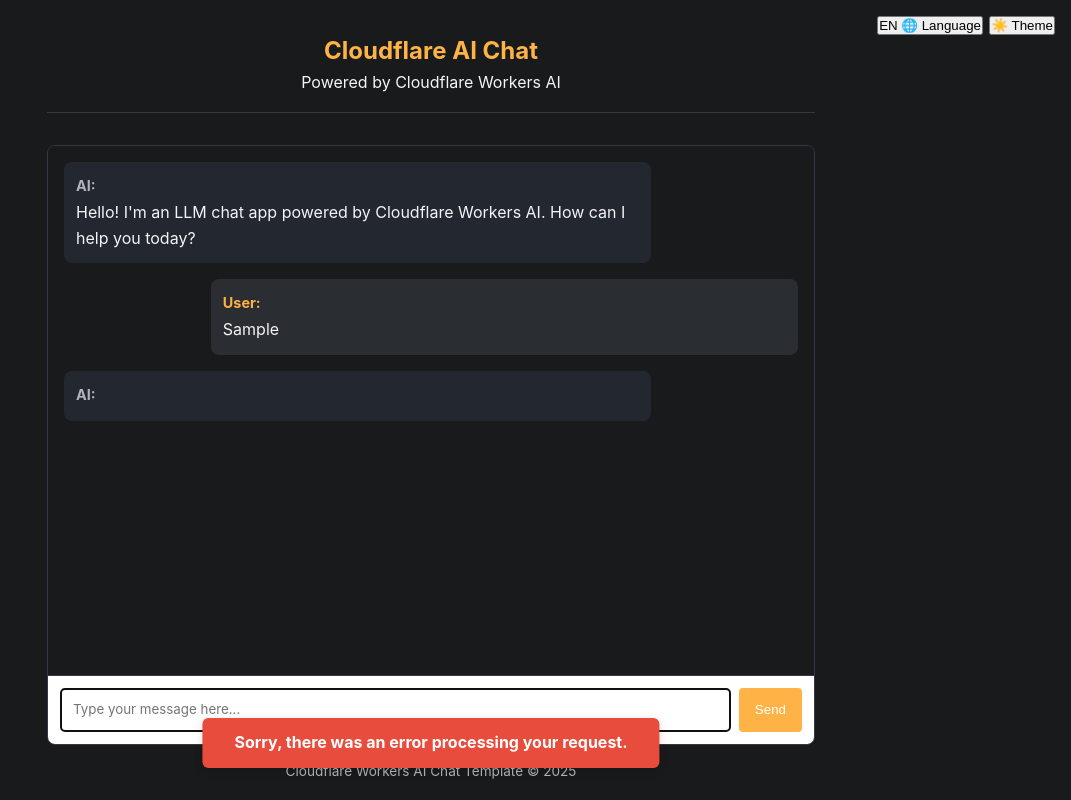
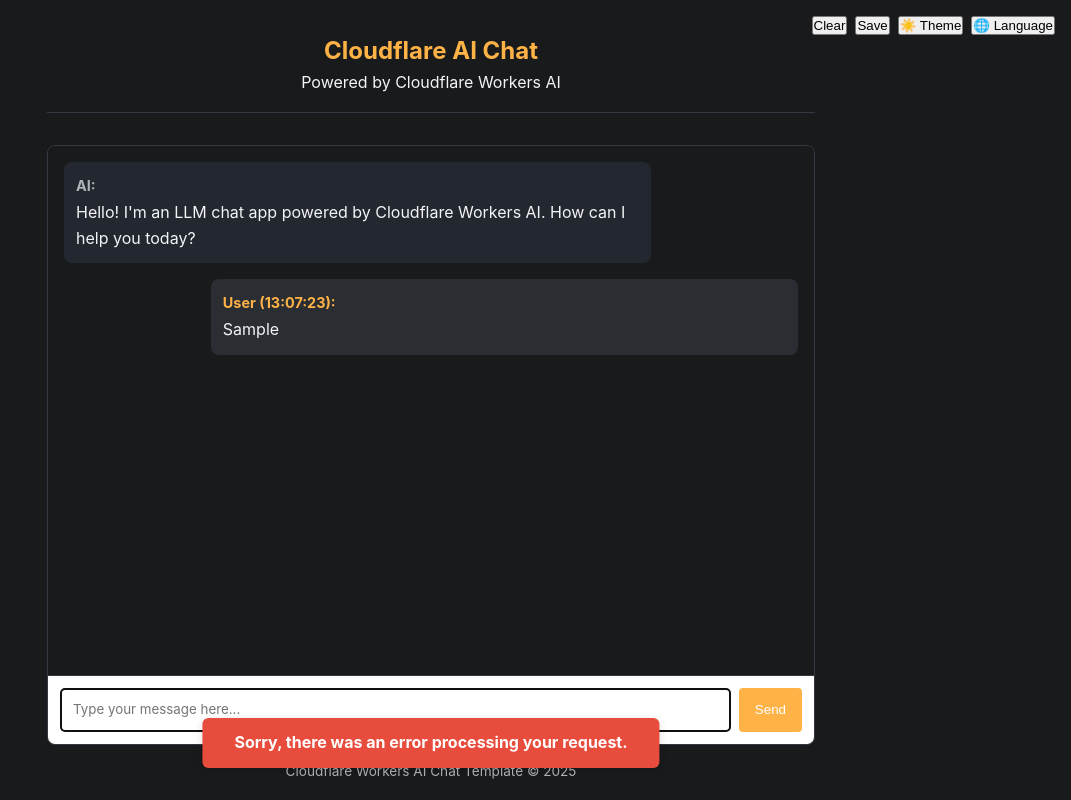
Before and after one commit to anomixer/llm-chat-app-template, a website: page public/index.html in a window 1280 px wide. Both pictures are taken after typing "Sample" into the empty fields and a click on the button "Send". Shown: the whole page, without its empty margins (209-1280 px from the left). Drawn offline with nearby package versions, Linux system fonts and the light colour scheme; no server answers.

Commit message:
readded dialog save / clear , timestamp

```diff
--- a/public/chat.js
+++ b/public/chat.js
@@ -1,7 +1,7 @@
 /**
- * LLM Chat App Frontend
+ * LLM Chat App Frontend (v4 - Cautious Implementation)
  *
- * Handles the chat UI interactions and communication with the backend API.
+ * Re-implementing features carefully on a stable base.
  */
 
 // DOM elements
@@ -9,6 +9,11 @@
 const userInput = document.getElementById("user-input");
 const sendButton = document.getElementById("send-button");
 const typingIndicator = document.getElementById("typing-indicator");
+const themeToggle = document.getElementById("theme-toggle");
+const langToggle = document.getElementById("lang-toggle");
+const clearChatButton = document.getElementById("clear-chat-button");
+const saveChatButton = document.getElementById("save-chat-button");
+const body = document.getElementById("body");
 
 // Chat state
 let chatHistory = [];
@@ -36,107 +41,82 @@
  */
 async function sendMessage() {
   const message = userInput.value.trim();
-
-  // Don't send empty messages
   if (message === "" || isProcessing) return;
 
-  // Disable input while processing
   isProcessing = true;
   userInput.disabled = true;
   sendButton.disabled = true;
+  typingIndicator.classList.add("visible");
 
-  // Add user message to chat
-  addMessageToChat("user", message);
+  const userTimestamp = new Date();
+  addMessageToChat("user", message, { timestamp: userTimestamp });
+  chatHistory.push({ role: "user", content: message, timestamp: userTimestamp });
 
-  // Clear input
   userInput.value = "";
   userInput.style.height = "auto";
 
-  // Show typing indicator
-  typingIndicator.classList.add("visible");
-
-  // Add message to history
-  chatHistory.push({ role: "user", content: message });
+  const assistantMessageEl = addMessageToChat("assistant", "", { isPlaceholder: true });
 
   try {
-    // Create new assistant response element
-    const assistantMessageEl = document.createElement("div");
-    assistantMessageEl.className = "message assistant-message";
-    assistantMessageEl.innerHTML = `<div class='msg-label'>${I18N['ai-label'][getLang()]}</div><div class='msg-content'></div>`;
-    chatMessages.appendChild(assistantMessageEl);
-
-    // Scroll to bottom
-    chatMessages.scrollTop = chatMessages.scrollHeight;
-
-    // 傳送 system prompt
-    const lang = getLang();
-    const messages = [
-      { role: 'system', content: SYSTEM_PROMPT[lang] || SYSTEM_PROMPT['en'] },
-      ...chatHistory
-    ];
-    // Send request to API
     const response = await fetch("/api/chat", {
       method: "POST",
-      headers: {
-        "Content-Type": "application/json",
-      },
-      body: JSON.stringify({
-        messages,
-      }),
+      headers: { "Content-Type": "application/json" },
+      body: JSON.stringify({ messages: [
+        { role: 'system', content: SYSTEM_PROMPT[getLang()] },
+        ...chatHistory.map(m => ({role: m.role, content: m.content})) // Send only role and content
+      ]}),
     });
 
-    // Handle errors
-    if (!response.ok) {
-      throw new Error("Failed to get response");
-    }
+    if (!response.ok) throw new Error(`API error: ${response.statusText}`);
 
-    // Process streaming response
     const reader = response.body.getReader();
     const decoder = new TextDecoder();
     let responseText = "";
+    let firstChunk = true;
+    let assistantTimestamp;
 
     while (true) {
       const { done, value } = await reader.read();
+      if (done) break;
 
-      if (done) {
-        break;
+      const chunk = decoder.decode(value, { stream: true });
+      const lines = chunk.split("\n");
+
+      for (const line of lines) {
+        if (line.startsWith("data:")) {
+          try {
+            const data = JSON.parse(line.substring(5));
+            if (data.response) {
+              if (firstChunk) {
+                firstChunk = false;
+                assistantTimestamp = new Date();
+                const labelText = I18N['ai-label'][getLang()];
+                assistantMessageEl.querySelector('.msg-label').textContent = `${labelText} ${formatTimestamp(assistantTimestamp)}:`;
+                assistantMessageEl.querySelector('.msg-content').innerHTML = '';
               }
-
-      // Decode chunk
-      const chunk = decoder.decode(value, { stream: true });
-
-      // Process SSE format
-      const lines = chunk.split("\n");
-      for (const line of lines) {
-        try {
-          const jsonData = JSON.parse(line);
-          if (jsonData.response) {
-            // Append new content to existing text
-            responseText += jsonData.response;
+              responseText += data.response;
               assistantMessageEl.querySelector(".msg-content").innerHTML = window.marked.parse(responseText);
-
-            // Scroll to bottom
               chatMessages.scrollTop = chatMessages.scrollHeight;
             }
-        } catch (e) {
-          console.error("Error parsing JSON:", e);
+          } catch (e) { /* Ignore parsing errors */ }
         }
       }
     }
+    if (responseText) {
+      chatHistory.push({ role: "assistant", content: responseText, timestamp: assistantTimestamp });
+    } else {
+       assistantMessageEl.remove();
+    }
 
-    // Add completed response to chat history
-    chatHistory.push({ role: "assistant", content: responseText });
   } catch (error) {
-    console.error("Error:", error);
+    console.error("Chat Error:", error);
     showErrorToast(I18N['error'][getLang()]);
+    assistantMessageEl.remove();
   } finally {
-    // Hide typing indicator
-    typingIndicator.classList.remove("visible");
-
-    // Re-enable input
     isProcessing = false;
     userInput.disabled = false;
     sendButton.disabled = false;
+    typingIndicator.classList.remove("visible");
     userInput.focus();
   }
 }
@@ -144,50 +124,40 @@
 /**
  * Helper function to add message to chat
  */
-function addMessageToChat(role, content, isWelcome) {
+function addMessageToChat(role, content, options = {}) {
+  const { isWelcome = false, isPlaceholder = false, timestamp = new Date() } = options;
+
   const messageEl = document.createElement("div");
   messageEl.className = `message ${role}-message`;
-  if (isWelcome) messageEl.setAttribute('data-welcome', '1');
-  // 多語 label
-  const label = role === "user" ? I18N['user-label'][getLang()] : I18N['ai-label'][getLang()];
-  messageEl.innerHTML = `<div class='msg-label'>${label}</div><div class='msg-content'>${window.marked.parse(content)}</div>`;
-  if (isWelcome && chatMessages.firstChild) {
-    chatMessages.insertBefore(messageEl, chatMessages.firstChild);
+
+  const labelKey = role === 'assistant' ? 'ai-label' : 'user-label';
+  const labelText = I18N[labelKey][getLang()];
+
+  let fullLabel;
+  if (isWelcome) {
+      fullLabel = labelText + ':';
+      messageEl.setAttribute('data-welcome', '1');
+  } else if (isPlaceholder) {
+      fullLabel = labelText + ':';
   } else {
-    chatMessages.appendChild(messageEl);
+      fullLabel = `${labelText} ${formatTimestamp(timestamp)}:`;
   }
 
-  // Scroll to bottom
+  messageEl.innerHTML = `<div class="msg-label">${fullLabel}</div><div class="msg-content">${window.marked.parse(content)}</div>`;
+  chatMessages.appendChild(messageEl);
   chatMessages.scrollTop = chatMessages.scrollHeight;
+  return messageEl;
 }
 
-// 主題切換功能
-const themeToggle = document.getElementById("theme-toggle");
-const body = document.getElementById("body");
-
+// ===== UI & Theme Functions =====
 function setTheme(isDark) {
-  if (isDark) {
-    body.classList.add("dark");
-    themeToggle.textContent = "☀️ " + I18N['theme-toggle'][getLang()];
-  } else {
-    body.classList.remove("dark");
-    themeToggle.textContent = "🌙 " + I18N['theme-toggle'][getLang()];
-  }
-}
-function getThemeIsDark() {
-  return body.classList.contains("dark");
+  body.classList.toggle("dark", isDark);
+  updateI18nUI(); // Re-render UI text for theme button
 }
 
-// 讀取 localStorage 或跟隨系統
-function getPreferredTheme() {
-  const saved = localStorage.getItem("theme");
-  if (saved === "dark") return true;
-  if (saved === "light") return false;
-  // 沒有儲存時跟隨系統
-  return window.matchMedia && window.matchMedia('(prefers-color-scheme: dark)').matches;
-}
+const formatTimestamp = (ts) => `(${ts.getHours().toString().padStart(2, '0')}:${ts.getMinutes().toString().padStart(2, '0')}:${ts.getSeconds().toString().padStart(2, '0')})`;
 
-// ===== 多語言支援 =====
+// ===== Localization =====
 const LANGS = [
   { code: 'en', label: 'English' },
   { code: 'zh-TW', label: '繁體中文' },
@@ -195,91 +165,25 @@
   { code: 'ja', label: '日本語' },
   { code: 'ko', label: '한국어' },
 ];
+const LANG_ICONS = { 'en': 'EN', 'zh-TW': 'TW', 'zh-CN': 'CN', 'ja': 'JP', 'ko': 'KO' };
 const I18N = {
-  'header-title': {
-    'en': 'Cloudflare AI Chat',
-    'zh-TW': 'Cloudflare AI 聊天室',
-    'zh-CN': 'Cloudflare AI 聊天室',
-    'ja': 'Cloudflare AI チャット',
-    'ko': 'Cloudflare AI 채팅',
-  },
-  'header-desc': {
-    'en': 'Powered by Cloudflare Workers AI',
-    'zh-TW': '由 Cloudflare Workers AI 驅動',
-    'zh-CN': '由 Cloudflare Workers AI 驱动',
-    'ja': 'Cloudflare Workers AI 搭載',
-    'ko': 'Cloudflare Workers AI 기반',
-  },
-  'theme-toggle': {
-    'en': 'Theme',
-    'zh-TW': '主題',
-    'zh-CN': '主题',
-    'ja': 'テーマ',
-    'ko': '테마',
-  },
-  'lang-toggle': {
-    'en': '🌐 Language',
-    'zh-TW': '🌐 語言',
-    'zh-CN': '🌐 语言',
-    'ja': '🌐 言語',
-    'ko': '🌐 언어',
-  },
-  'typing-text': {
-    'en': 'AI is thinking...',
-    'zh-TW': 'AI 思考中...',
-    'zh-CN': 'AI 思考中...',
-    'ja': 'AIが考え中...',
-    'ko': 'AI가 생각 중...'
-  },
-  'user-input': {
-    'en': 'Type your message here...',
-    'zh-TW': '請輸入訊息...',
-    'zh-CN': '请输入信息...',
-    'ja': 'メッセージを入力してください...',
-    'ko': '메시지를 입력하세요...'
-  },
-  'send-button': {
-    'en': 'Send',
-    'zh-TW': '送出',
-    'zh-CN': '发送',
-    'ja': '送信',
-    'ko': '전송'
-  },
-  'footer-text': {
-    'en': 'Cloudflare Workers AI Chat Template © 2025',
-    'zh-TW': 'Cloudflare Workers AI 聊天範本 © 2025',
-    'zh-CN': 'Cloudflare Workers AI 聊天模板 © 2025',
-    'ja': 'Cloudflare Workers AI チャットテンプレート © 2025',
-    'ko': 'Cloudflare Workers AI 채팅 템플릿 © 2025'
-  },
-  'welcome': {
-    'en': "Hello! I'm an LLM chat app powered by Cloudflare Workers AI. How can I help you today?",
-    'zh-TW': '哈囉！我是由 Cloudflare Workers AI 驅動的聊天機器人，有什麼可以幫您？',
-    'zh-CN': '你好！我是由 Cloudflare Workers AI 驱动的聊天机器人，有什么可以帮您？',
-    'ja': 'こんにちは！Cloudflare Workers AI 搭載のチャットボットです。ご用件をどうぞ！',
-    'ko': '안녕하세요! Cloudflare Workers AI 기반 챗봇입니다. 무엇을 도와드릴까요?'
-  },
-  'user-label': {
-    'en': 'User:',
-    'zh-TW': '使用者：',
-    'zh-CN': '用户：',
-    'ja': 'ユーザー：',
-    'ko': '사용자:'
-  },
-  'ai-label': {
-    'en': 'AI:',
-    'zh-TW': 'AI：',
-    'zh-CN': 'AI：',
-    'ja': 'AI：',
-    'ko': 'AI:'
-  },
-  'error': {
-    'en': 'Sorry, there was an error processing your request.',
-    'zh-TW': '抱歉，處理您的請求時發生錯誤。',
-    'zh-CN': '抱歉，处理您的请求时发生错误。',
-    'ja': '申し訳ありません。リクエスト処理中にエラーが発生しました。',
-    'ko': '죄송합니다. 요청 처리 중 오류가 발생했습니다.'
-  }
+    'header-title': { 'en': 'Cloudflare AI Chat', 'zh-TW': 'Cloudflare AI 聊天室', 'zh-CN': 'Cloudflare AI 聊天室', 'ja': 'Cloudflare AI チャット', 'ko': 'Cloudflare AI 채팅' },
+    'header-desc': { 'en': 'Powered by Cloudflare Workers AI', 'zh-TW': '由 Cloudflare Workers AI 驅動', 'zh-CN': '由 Cloudflare Workers AI 驱动', 'ja': 'Cloudflare Workers AI 搭載', 'ko': 'Cloudflare Workers AI 기반' },
+    'theme-toggle': { 'en': 'Theme', 'zh-TW': '主題', 'zh-CN': '主题', 'ja': 'テーマ', 'ko': '테마' },
+    'lang-toggle': { 'en': 'Language', 'zh-TW': '語言', 'zh-CN': '语言', 'ja': '言語', 'ko': '언어' },
+    'clear-chat-button': { 'en': 'Clear', 'zh-TW': '清除', 'zh-CN': '清除', 'ja': 'クリア', 'ko': '지우기' },
+    'save-chat-button': { 'en': 'Save', 'zh-TW': '儲存', 'zh-CN': '保存', 'ja': '保存', 'ko': '저장' },
+    'typing-text': { 'en': 'AI is thinking...', 'zh-TW': 'AI 思考中...', 'zh-CN': 'AI 思考中...', 'ja': 'AIが考え中...', 'ko': 'AI가 생각 중...' },
+    'user-input': { 'en': 'Type your message here...', 'zh-TW': '請輸入訊息...', 'zh-CN': '请输入信息...', 'ja': 'メッセージを入力してください...', 'ko': '메시지를 입력하세요...' },
+    'send-button': { 'en': 'Send', 'zh-TW': '送出', 'zh-CN': '发送', 'ja': '送信', 'ko': '전송' },
+    'footer-text': { 'en': 'Cloudflare Workers AI Chat Template © 2025', 'zh-TW': 'Cloudflare Workers AI 聊天範本 © 2025', 'zh-CN': 'Cloudflare Workers AI 聊天模板 © 2025', 'ja': 'Cloudflare Workers AI チャットテンプレート © 2025', 'ko': 'Cloudflare Workers AI 채팅 템플릿 © 2025' },
+    'welcome': { 'en': "Hello! I'm an LLM chat app powered by Cloudflare Workers AI. How can I help you today?", 'zh-TW': '哈囉！我是由 Cloudflare Workers AI 驅動的聊天機器人，有什麼可以幫您？', 'zh-CN': '你好！我是由 Cloudflare Workers AI 驱动的聊天机器人，有什么可以帮您？', 'ja': 'こんにちは！Cloudflare Workers AI 搭載のチャットボットです。ご用件をどうぞ！', 'ko': '안녕하세요! Cloudflare Workers AI 기반 챗봇입니다. 무엇을 도와드릴까요?' },
+    'user-label': { 'en': 'User', 'zh-TW': '使用者', 'zh-CN': '用户', 'ja': 'ユーザー', 'ko': '사용자' },
+    'ai-label': { 'en': 'AI', 'zh-TW': 'AI', 'zh-CN': 'AI', 'ja': 'AI', 'ko': 'AI' },
+    'error': { 'en': 'Sorry, there was an error processing your request.', 'zh-TW': '抱歉，處理您的請求時發生錯誤。', 'zh-CN': '抱歉，处理您的请求时发生错误。', 'ja': '申し訳ありません。リクエスト処理中にエラーが発生しました。', 'ko': '죄송합니다. 요청 처리 중 오류가 발생했습니다.' }
+};
+const SYSTEM_PROMPT = {
+    'en': 'You are a helpful, friendly assistant. Provide concise and accurate responses.', 'zh-TW': '你是一個樂於助人且友善的助理，請用簡潔且準確的方式回覆。', 'zh-CN': '你是一个乐于助人且友善的助手，请用简洁且准确的方式回复。', 'ja': 'あなたは親切でフレンドリーなアシスタントです。簡潔かつ正確に回答してください。', 'ko': '당신은 친절하고 도움이 되는 어시스턴트입니다. 간결하고 정확하게 답변해 주세요.',
 };
 
 function getLang() {
@@ -288,129 +192,103 @@
 function setLang(lang) {
   localStorage.setItem('lang', lang);
 }
-// ===== 語言 icon 對應表 =====
-const LANG_ICONS = {
-  'en': 'EN',
-  'zh-TW': 'TW',
-  'zh-CN': 'CN',
-  'ja': 'JP',
-  'ko': 'KO',
-};
+
 function updateI18nUI() {
   const lang = getLang();
-  for (const id in I18N) {
-    if (id === 'welcome' || id === 'user-label' || id === 'ai-label' || id === 'error') continue;
-    const el = document.getElementById(id);
-    if (el) {
-      if (id === 'user-input') {
-        el.placeholder = I18N[id][lang];
-      } else if (id === 'lang-toggle') {
-        el.textContent = LANG_ICONS[lang] + ' ' + I18N[id][lang];
-      } else {
-        el.textContent = I18N[id][lang];
-      }
-    }
-  }
-  // 更新主題按鈕圖示
-  setTheme(getThemeIsDark());
+  const isDark = body.classList.contains("dark");
+  document.getElementById('header-title').textContent = I18N['header-title'][lang];
+  document.getElementById('header-desc').textContent = I18N['header-desc'][lang];
+  document.getElementById('typing-text').textContent = I18N['typing-text'][lang];
+  userInput.placeholder = I18N['user-input'][lang];
+  sendButton.textContent = I18N['send-button'][lang];
+  document.getElementById('footer-text').textContent = I18N['footer-text'][lang];
+  themeToggle.textContent = (isDark ? "☀️ " : "🌙 ") + I18N['theme-toggle'][lang];
+  langToggle.textContent = '🌐 ' + I18N['lang-toggle'][lang];
+  clearChatButton.textContent = I18N['clear-chat-button'][lang];
+  saveChatButton.textContent = I18N['save-chat-button'][lang];
 }
 
-// 語言切換按鈕
-const langToggle = document.getElementById('lang-toggle');
-langToggle.addEventListener('click', () => {
-  const cur = getLang();
-  const idx = LANGS.findIndex(l => l.code === cur);
-  const next = LANGS[(idx + 1) % LANGS.length].code;
-  setLang(next);
-  updateI18nUI();
-  // 重新渲染歡迎訊息（如果對話為空）
-  if (chatMessages.children.length === 0) renderWelcome();
-});
+function renderWelcomeMessage() {
+    chatMessages.innerHTML = '';
+    addMessageToChat('assistant', I18N['welcome'][getLang()], { isWelcome: true });
+}
 
-// 恢復主題切換按鈕事件
-themeToggle.addEventListener("click", () => {
-  const isDark = !body.classList.contains("dark");
-  setTheme(isDark);
-  localStorage.setItem("theme", isDark ? "dark" : "light");
-});
-
-// ===== 歡迎訊息動態插入 =====
-function renderWelcome() {
-  // 若已存在歡迎訊息則只更新內容，不重複插入
-  let firstMsg = chatMessages.querySelector('.assistant-message[data-welcome]');
-  if (!firstMsg) {
-    addMessageToChat('assistant', I18N['welcome'][getLang()], true);
-  } else {
-    // 更新語言時只改內容
-    firstMsg.querySelector('.msg-content').innerHTML = window.marked.parse(I18N['welcome'][getLang()]);
-    firstMsg.querySelector('.msg-label').textContent = I18N['ai-label'][getLang()];
-  }
-}
-// ===== 修改 addMessageToChat 支援多語 label =====
-// ... existing code ...
-// ===== 修改 sendMessage 內 assistantMessageEl label 多語 =====
-// ... existing code ...
-// ===== 修改主題切換按鈕多語 =====
-function setTheme(isDark) {
-  if (isDark) {
-    body.classList.add("dark");
-    themeToggle.textContent = "☀️ " + I18N['theme-toggle'][getLang()];
-  } else {
-    body.classList.remove("dark");
-    themeToggle.textContent = "🌙 " + I18N['theme-toggle'][getLang()];
-  }
-}
-function getThemeIsDark() {
-  return body.classList.contains("dark");
-}
-// ===== 初始化語言與 UI =====
-updateI18nUI();
-if (chatMessages.children.length === 0) renderWelcome();
-// ... existing code ...
-// ===== send button 多語 =====
-document.getElementById('send-button').textContent = I18N['send-button'][getLang()];
-// ... existing code ...
-// ===== textarea 多語 =====
-document.getElementById('user-input').placeholder = I18N['user-input'][getLang()];
-
-// 初始化時只呼叫 renderWelcome 一次
-if (!chatMessages.querySelector('.assistant-message[data-welcome]')) renderWelcome();
-
-// ===== 錯誤提示條 =====
 function showErrorToast(msg) {
   const toast = document.getElementById('error-toast');
   toast.textContent = msg;
   toast.style.display = 'block';
   toast.style.opacity = '1';
-  clearTimeout(showErrorToast._timer);
-  showErrorToast._timer = setTimeout(() => {
+  setTimeout(() => {
     toast.style.opacity = '0';
     setTimeout(() => { toast.style.display = 'none'; }, 300);
   }, 3000);
 }
 
-// ===== theme 預設為 dark =====
-setTheme(true);
+// ===== Event Listeners =====
+themeToggle.addEventListener("click", () => {
+  const isDark = !body.classList.contains("dark");
+  localStorage.setItem("theme", isDark ? "dark" : "light");
+  setTheme(isDark);
+});
 
-// ===== 多語 system prompt =====
-const SYSTEM_PROMPT = {
-  'en': 'You are a helpful, friendly assistant. Provide concise and accurate responses.',
-  'zh-TW': '你是一個樂於助人且友善的助理，請用簡潔且準確的方式回覆。',
-  'zh-CN': '你是一个乐于助人且友善的助手，请用简洁且准确的方式回复。',
-  'ja': 'あなたは親切でフレンドリーなアシスタントです。簡潔かつ正確に回答してください。',
-  'ko': '당신은 친절하고 도움이 되는 어시스턴트입니다. 간결하고 정확하게 답변해 주세요.',
-};
+langToggle.addEventListener('click', () => {
+  const currentLang = getLang();
+  const currentIndex = LANGS.findIndex(l => l.code === currentLang);
+  const nextLang = LANGS[(currentIndex + 1) % LANGS.length].code;
+  setLang(nextLang);
+  updateI18nUI();
+  if (chatHistory.length === 0) {
+      renderWelcomeMessage();
+  }
+});
 
-// ===== 自動偵測瀏覽器語言 =====
+clearChatButton.addEventListener("click", () => {
+  chatHistory = [];
+  renderWelcomeMessage();
+});
+
+saveChatButton.addEventListener("click", () => {
+  if (chatHistory.length === 0) return;
+  const lang = getLang();
+  const chatText = chatHistory.map(msg => {
+    const labelKey = msg.role === 'assistant' ? 'ai-label' : 'user-label';
+    const label = I18N[labelKey][lang];
+    const time = formatTimestamp(new Date(msg.timestamp));
+    return `${label} ${time}:\n${msg.content}`;
+  }).join('\n\n');
+
+  const blob = new Blob([chatText], { type: 'text/plain;charset=utf-8' });
+  const url = URL.createObjectURL(blob);
+  const a = document.createElement('a');
+  a.href = url;
+  a.download = 'chat-history.txt';
+  document.body.appendChild(a);
+  a.click();
+  document.body.removeChild(a);
+  URL.revokeObjectURL(url);
+});
+
+// ===== Initialization =====
+function init() {
   function detectBrowserLang() {
     const navLang = (navigator.languages && navigator.languages[0]) || navigator.language || 'en';
     if (navLang.startsWith('zh-TW') || navLang === 'zh-Hant') return 'zh-TW';
     if (navLang.startsWith('zh-CN') || navLang === 'zh-Hans') return 'zh-CN';
     if (navLang.startsWith('ja')) return 'ja';
     if (navLang.startsWith('ko')) return 'ko';
-  if (navLang.startsWith('en')) return 'en';
     return 'en';
   }
-if (!localStorage.getItem('lang')) {
+
+  const savedLang = getLang();
+  if (!LANGS.some(l => l.code === savedLang)) {
     setLang(detectBrowserLang());
   }
+
+  const savedTheme = localStorage.getItem("theme");
+  setTheme(savedTheme === 'light' ? false : true); // Default dark
+
+  renderWelcomeMessage();
+  userInput.focus();
+}
+
+init();
--- a/public/index.html
+++ b/public/index.html
@@ -184,8 +184,12 @@
     <header>
       <h1 id="header-title">Cloudflare AI Chat</h1>
       <p id="header-desc">Powered by Cloudflare Workers AI</p>
-      <button id="theme-toggle" style="position:absolute;top:1rem;right:1rem;">🌙 切換主題</button>
-      <button id="lang-toggle" style="position:absolute;top:1rem;right:5.5rem;">🌐 Language</button>
+      <div class="header-buttons" style="position:absolute;top:1rem;right:1rem;display:flex;gap:0.5rem;">
+        <button id="clear-chat-button">Clear</button>
+        <button id="save-chat-button">Save</button>
+        <button id="theme-toggle">🌙 Theme</button>
+        <button id="lang-toggle">🌐 Language</button>
+      </div>
     </header>
 
     <div class="chat-container">
```
Lines whose indentation alone changed are shown as unchanged.
